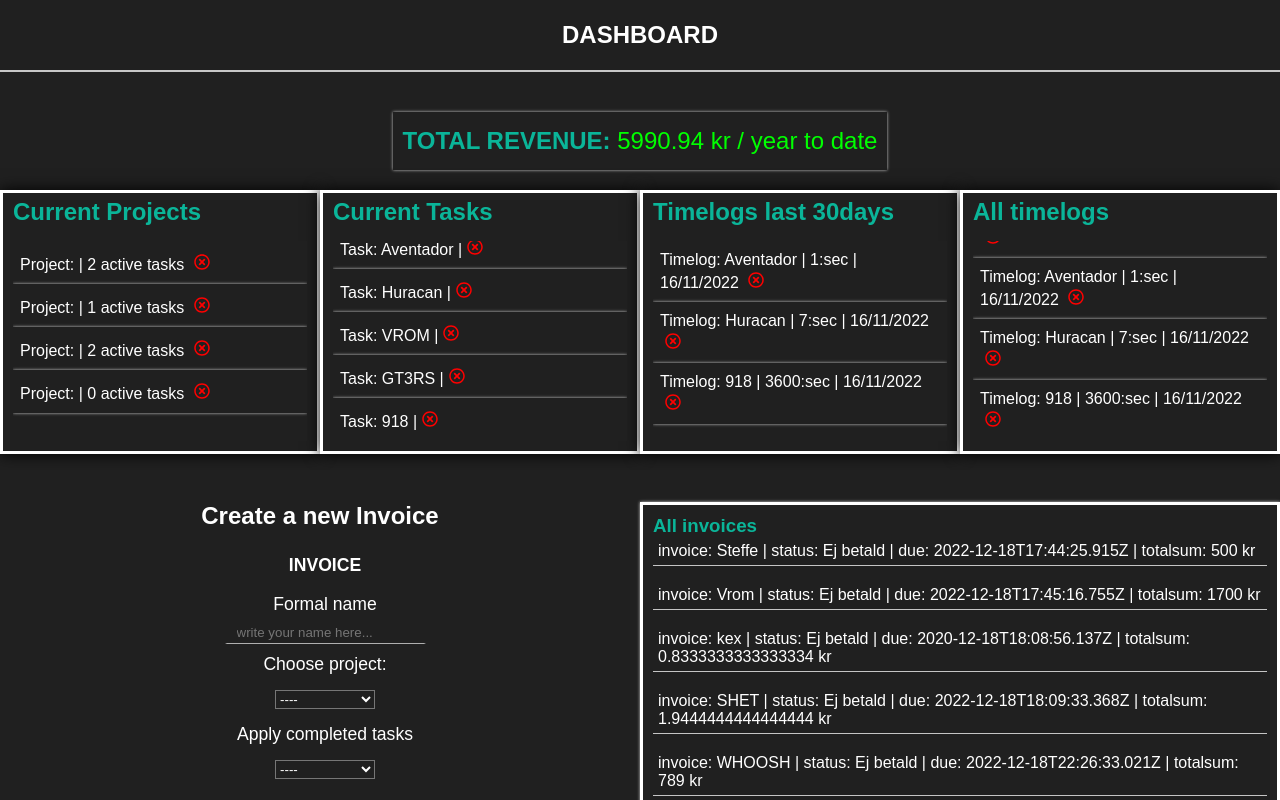
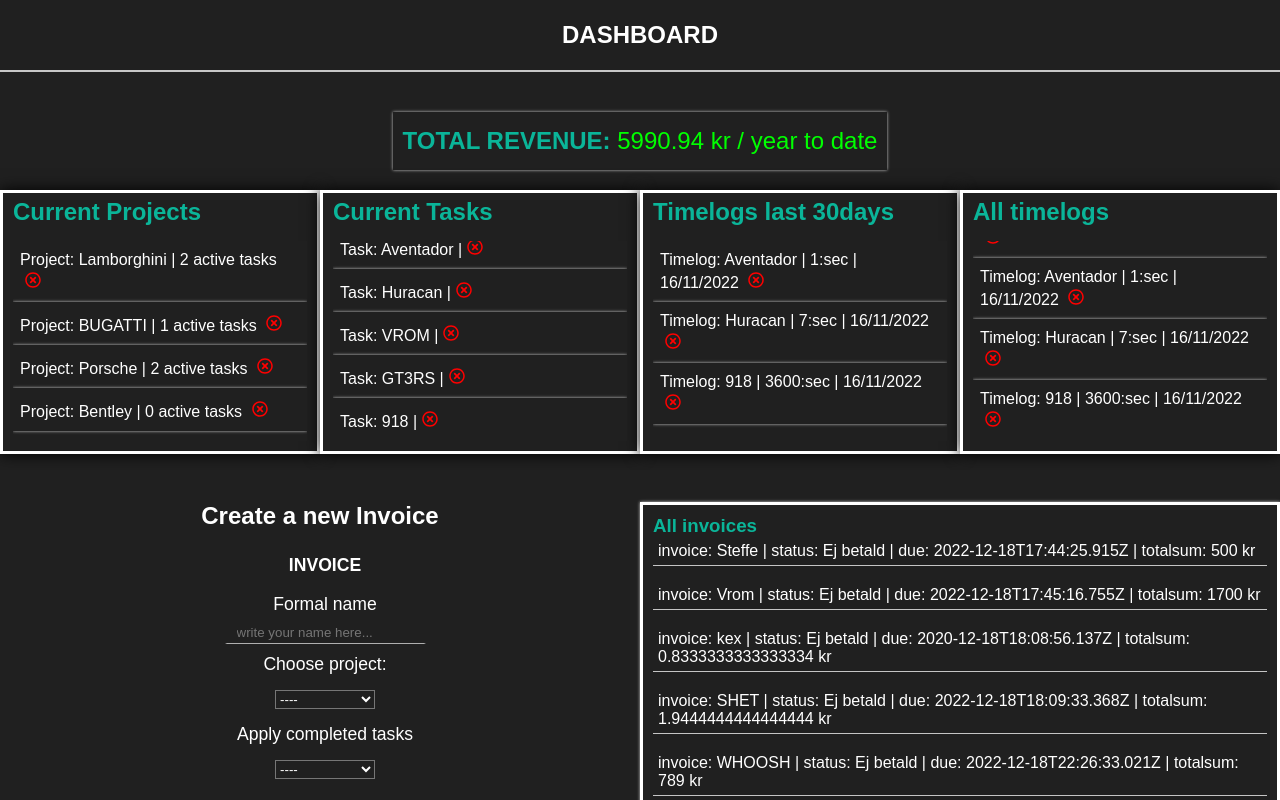
Before and after one commit to Flying0101/K2-Dashboard, a React (Create React App) app: page / in a window 1280 px wide. Shown: the top 800 px of the page. Built offline with nearby package versions, Linux system fonts and the light colour scheme; data requests are answered from the project's data file.

Commit message:
display-update

```diff
--- a/src/components/Display.tsx
+++ b/src/components/Display.tsx
@@ -81,9 +81,8 @@ const Display: FC = () => {
 
     const protaskens = context?.tasks.filter((t) => t.projid === project.id);
 
-    const bajs = project;
-    const she = protaskens;
-    she.forEach((er) => {
+    const getAll = protaskens;
+    getAll.forEach((er) => {
       tasksProjects.push(er)
     })
     tasksProjects.push(project)
@@ -134,7 +133,7 @@ const Display: FC = () => {
           <div className="d-g-sc">
             <ScrollToBottom className="scroll-area">
               {grpPro.map((pro: any) => (
-                <p className="d-g-sd">Project: {pro.name} | {pro.length - 1} active tasks <FaRegTimesCircle className="d-g-icon" onClick={() => DeleteOneProject(pro.id)} /></p>
+                <p className="d-g-sd">Project: {pro[pro.length - 1].name} | {pro.length - 1} active tasks <FaRegTimesCircle className="d-g-icon" onClick={() => DeleteOneProject(pro.id)} /></p>
 
               ))}
 
```
Also changed, not shown: db.json (line endings or trailing spaces).
